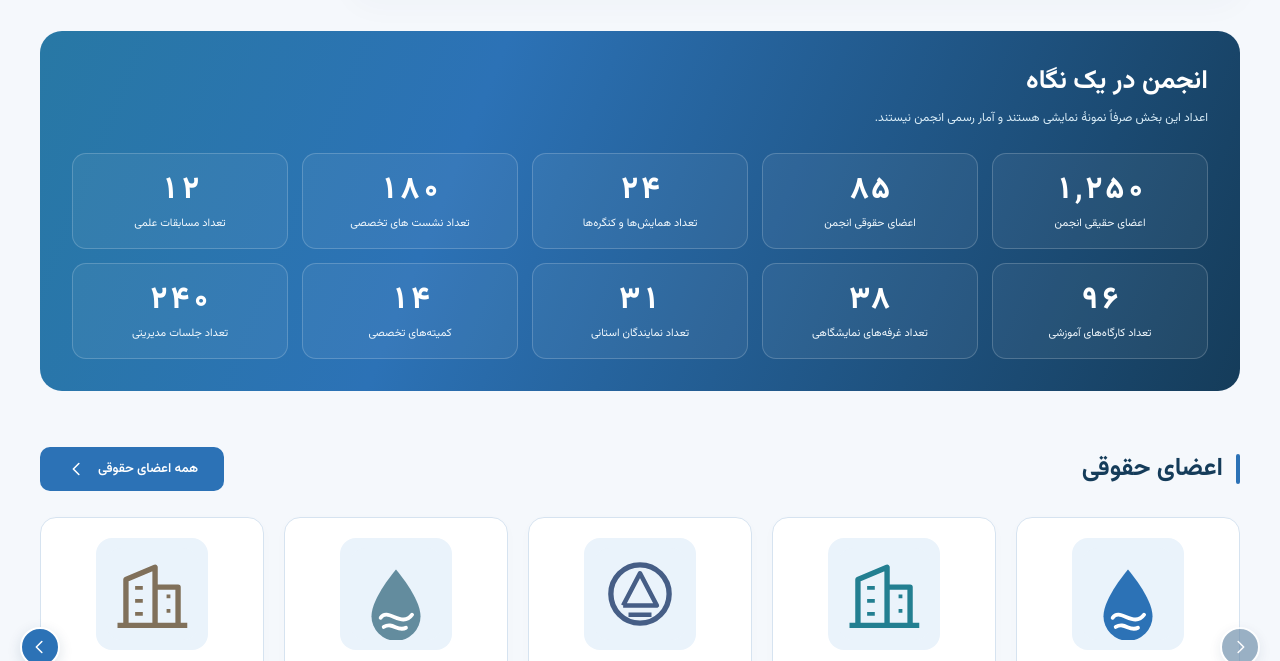
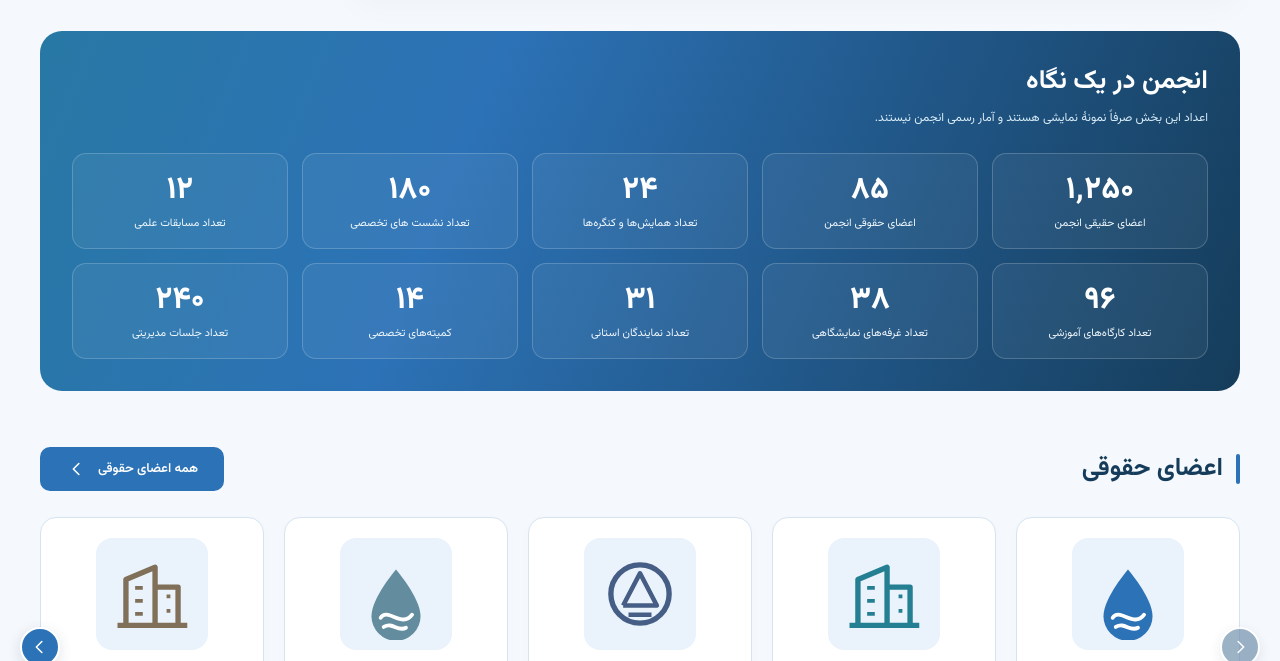
Before and after one commit to thealih/Water-Association, a plain HTML site: page index.html in a window 1280 px wide. Shown: the part 1890-2551 px from the top of the page. Drawn offline with Linux system fonts and the light colour scheme.

Commit message:
Remove tabular numeral styling from statistics

```diff
--- a/styles.css
+++ b/styles.css
@@ -1140,7 +1140,6 @@ a {
   font-size: 31px;
   font-weight: 750;
   line-height: 1.4;
-  font-variant-numeric: tabular-nums;
 }
 
 .stat-label {
```
